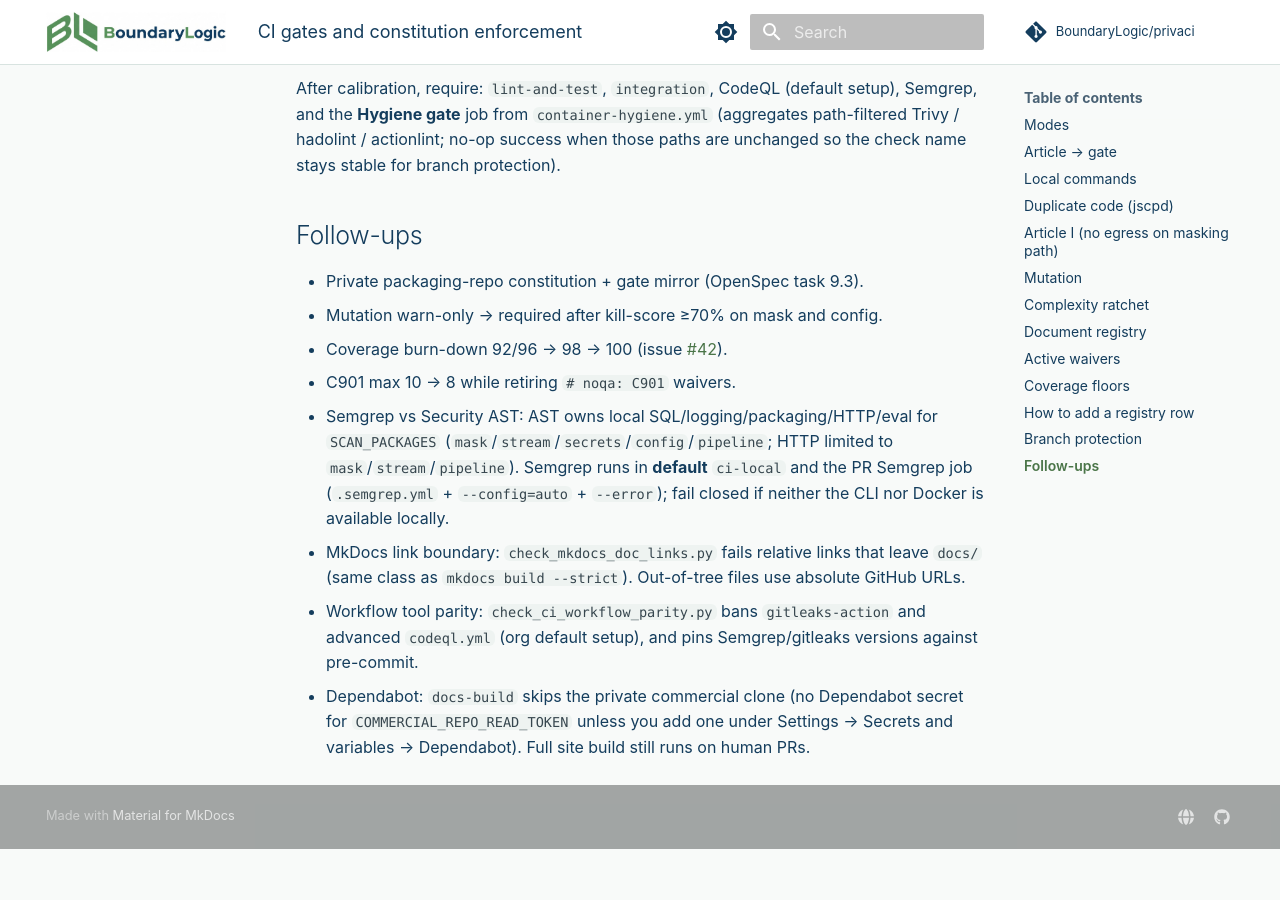
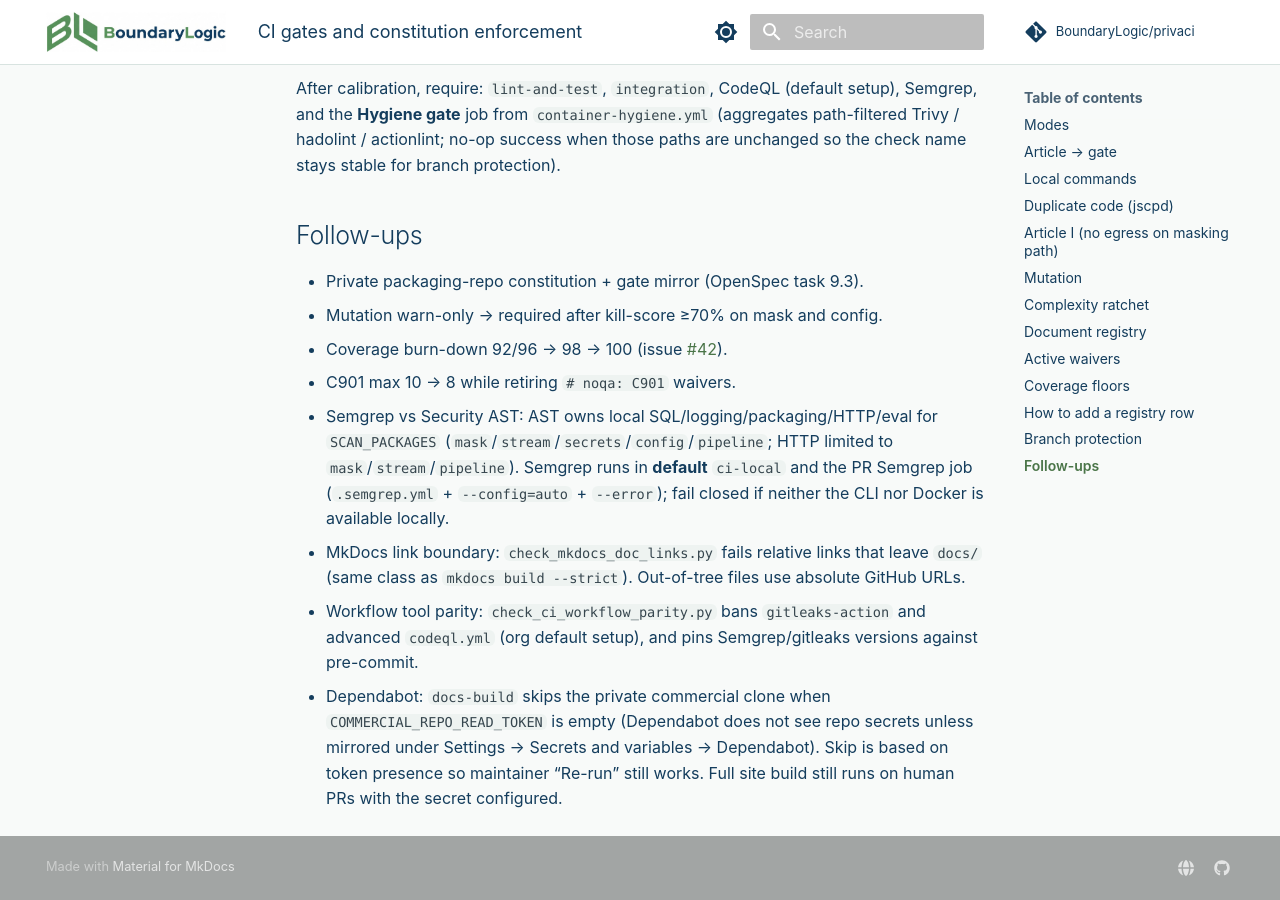
Before and after one commit to BoundaryLogic/privaci, an MkDocs documentation site: the page built from docs/ci-gates.md, in a window 1280 px wide and 900 px high, scrolled down 4407 px. Built offline with MkDocs 1.6.1 and Material for MkDocs 9.7.7, drawn with Linux system fonts in a browser that asks for light colours; comment, search, counter and statistics services are not loaded; before the commit the page ends 5256 px from its top, so only the background shows below that.

Commit message:
fix(ci): skip commercial docs-build when token is empty.
Key the MkDocs commercial clone off COMMERCIAL_REPO_READ_TOKEN presence
instead of github.actor so maintainer re-runs of Dependabot PRs still skip
the private clone instead of failing on a missing token.

```diff
--- a/docs/ci-gates.md
+++ b/docs/ci-gates.md
@@ -156,7 +156,8 @@ are unchanged so the check name stays stable for branch protection).
 - Workflow tool parity: `check_ci_workflow_parity.py` bans `gitleaks-action` and
   advanced `codeql.yml` (org default setup), and pins Semgrep/gitleaks versions
   against pre-commit.
-- Dependabot: `docs-build` skips the private commercial clone (no Dependabot
-  secret for `COMMERCIAL_REPO_READ_TOKEN` unless you add one under
-  Settings → Secrets and variables → Dependabot). Full site build still runs on
-  human PRs.
+- Dependabot: `docs-build` skips the private commercial clone when
+  `COMMERCIAL_REPO_READ_TOKEN` is empty (Dependabot does not see repo secrets
+  unless mirrored under Settings → Secrets and variables → Dependabot). Skip is
+  based on token presence so maintainer “Re-run” still works. Full site build
+  still runs on human PRs with the secret configured.
```
Also changed, not shown: CHANGELOG.md (+4 -3 lines), 1 other file.
